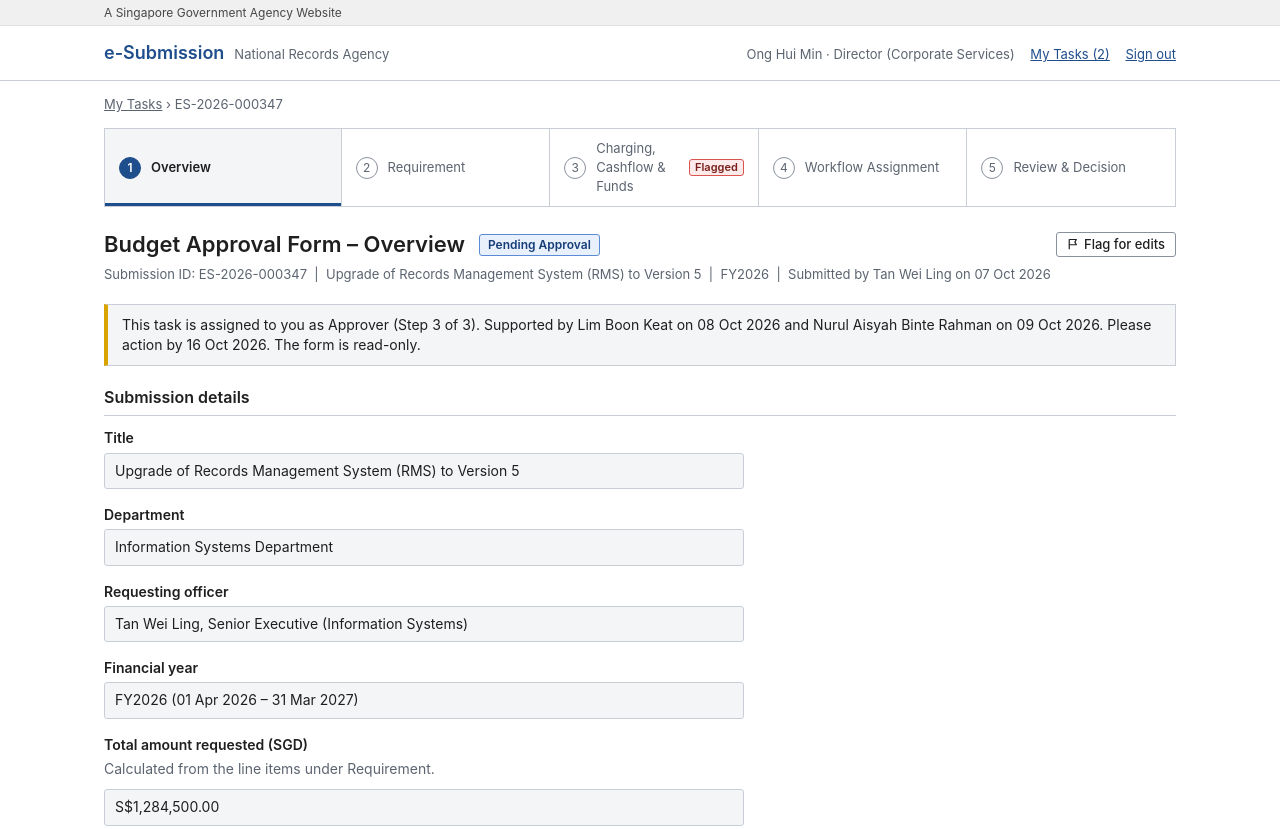
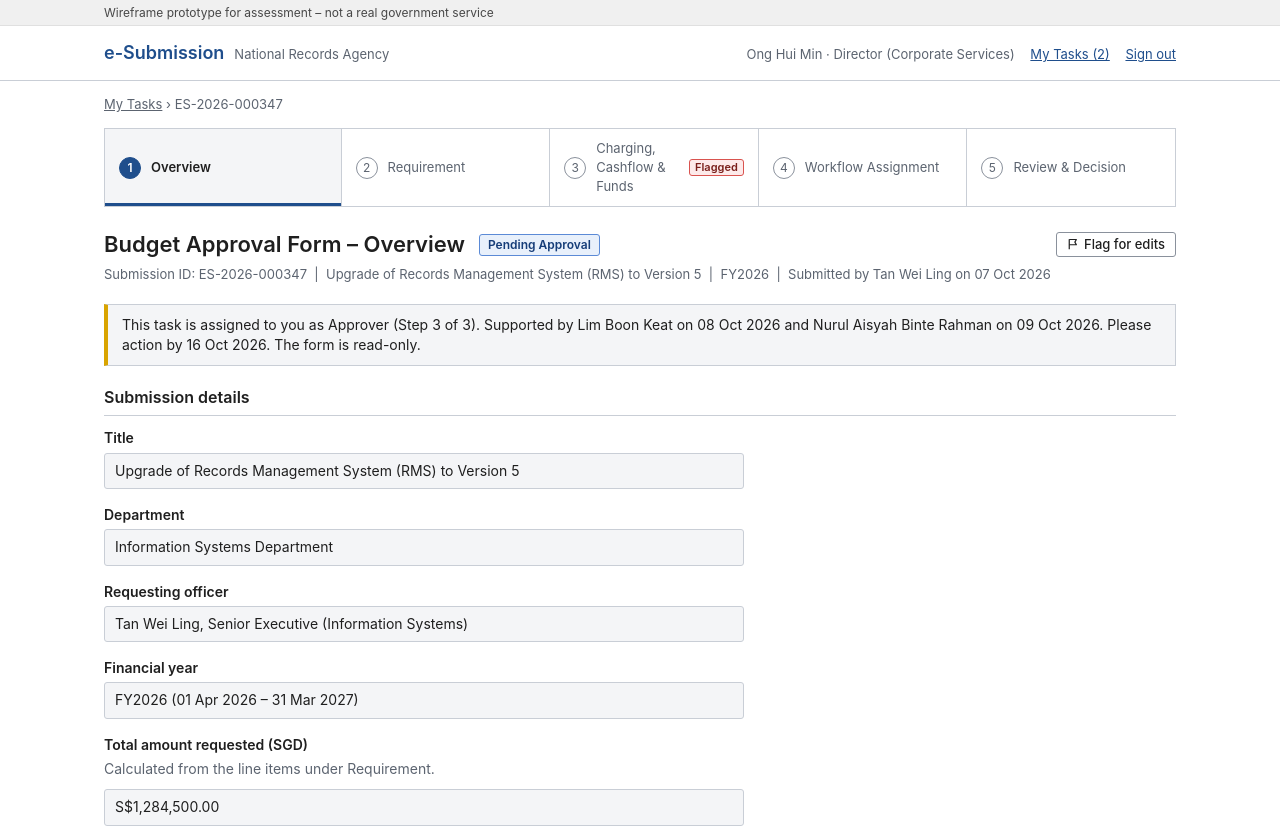
Before and after one commit to WenXiangSM/Budget-approval-wireframes, a plain HTML site: page wireframes/01-overview.html in a window 1280 px wide. Shown: the top 829 px of the page. Drawn offline with Linux system fonts and the light colour scheme.

Commit message:
Add files via upload

```diff
--- a/wireframes/01-overview.html
+++ b/wireframes/01-overview.html
@@ -8,7 +8,7 @@
 </head>
 <body>
 
-<div class="masthead"><div class="container">A Singapore Government Agency Website</div></div>
+<div class="masthead"><div class="container">Wireframe prototype for assessment – not a real government service</div></div>
 
 <header class="header">
   <div class="container inner">
```
Also changed, not shown: wireframes/02-requirement.html (+1 -1 lines), wireframes/03-charging-cashflow.html (+1 -1 lines), wireframes/04-workflow-assignment.html (+1 -1 lines), wireframes/05-review-decision.html (+1 -1 lines), wireframes/_archive/01-overview-returned.html (+1 -1 lines), wireframes/_archive/01-overview.html (+1 -1 lines), wireframes/_archive/02-requirement.html (+1 -1 lines), wireframes/_archive/03-charging-cashflow.html (+1 -1 lines), wireframes/_archive/04-workflow-assignment.html (+1 -1 lines), wireframes/_archive/05-review-submit.html (+1 -1 lines), wireframes/_archive/approver-review.html (+1 -1 lines), wireframes/approved.html (+1 -1 lines), wireframes/index.html (+1 -1 lines), wireframes/my-tasks.html (+1 -1 lines), 2 more files.
